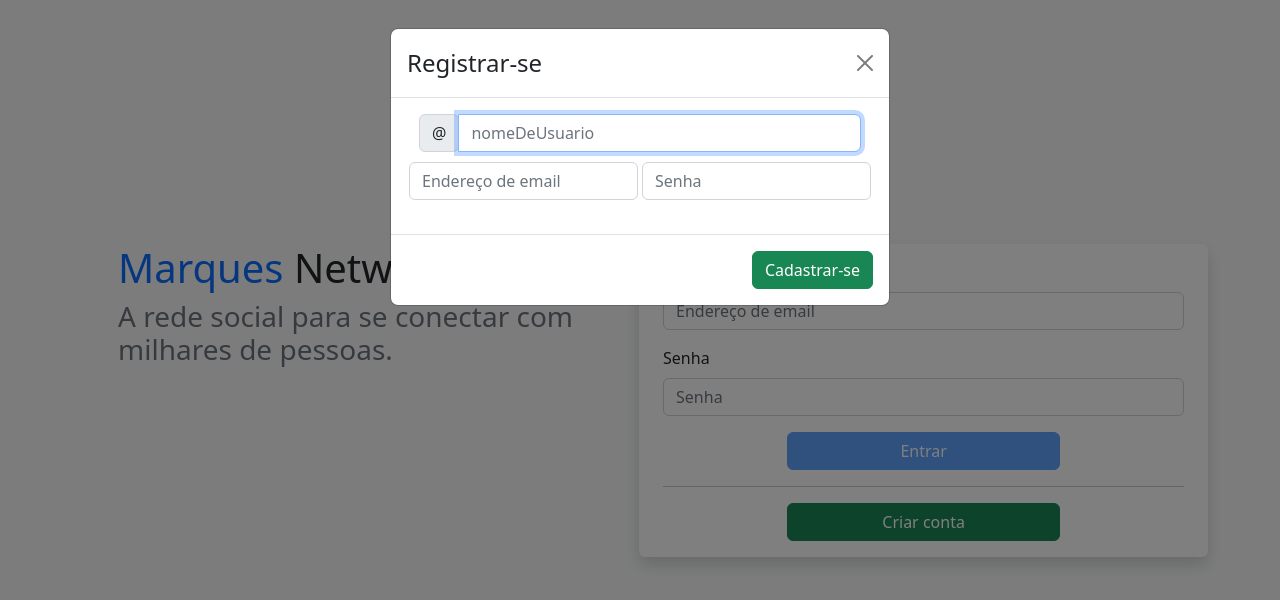
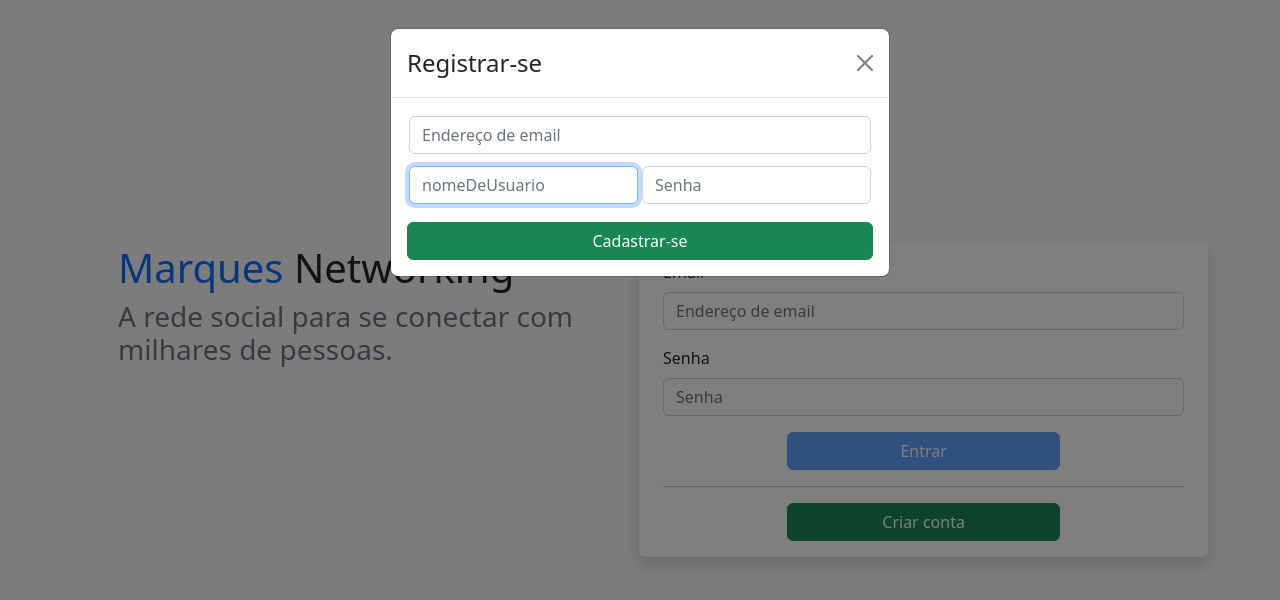
Before and after one commit to JoaoVMarques/social-network, a React (Create React App) app: page / in a window 1280 px wide. Both pictures are taken after a click on the button "Criar conta". Shown: the top 600 px of the page. Built offline with nearby package versions, Linux system fonts and the light colour scheme.

Commit message:
Validação de registro criado

```diff
--- a/src/components/FormRegister.jsx
+++ b/src/components/FormRegister.jsx
@@ -1,21 +1,59 @@
-import React from 'react';
-import { Col, Container, Form, InputGroup, Row } from 'react-bootstrap';
+import React, { useState } from 'react';
+import { useContext } from 'react';
+import { Button, Col, Container, Form, Row } from 'react-bootstrap';
+import UserContext from '../context/UserContext';
 
 function FormRegister() {
+  const [form, setForm] = useState({});
+  const [errors, setErrors] = useState({});
+  const { registerInputValidade } = useContext(UserContext);
+
+  function setField(field, value) {
+    setForm({
+      ...form,
+      [field]: value,
+    });
+
+    if(errors[field]) {
+      setErrors({
+        ...errors,
+        [field]: null,
+      });
+    }
+  }
+
+  function validateFom() {
+    const { email, user, password } = form;
+    const newErrors = {};
+
+    const emailError = registerInputValidade('email', email);
+    const userError = registerInputValidade('user', user);
+    const passwordError = registerInputValidade('password', password);
+
+    if(emailError) {
+      newErrors.email = emailError;
+    }
+    if(userError) {
+      newErrors.user = userError;
+    }
+    if(passwordError) {
+      newErrors.password = passwordError;
+    }
+
+    return newErrors;
+  }
+
+  function handleSubmit(event) {
+    event.preventDefault();
+    const formErros = validateFom();
+    if(Object.keys(formErros).length > 0) {
+      setErrors(formErros);
+    }
+  }
+
   return (
     <Form>
       <Container>
-        <Row>
-          <InputGroup hasValidation>
-            <InputGroup.Text className='mb-2'>@</InputGroup.Text>
-            <Form.Control
-              className='mb-2'
-              type="text"
-              placeholder='nomeDeUsuario'
-              autoFocus
-            />
-          </InputGroup>
-        </Row>
         <Row>
           <Col className='pd-2'>
             <Form.Group className="mb-2" controlId="formEmail">
@@ -23,7 +61,31 @@ function FormRegister() {
                 type="email"
                 name="email"
                 placeholder="Endereço de email"
+                onChange={ ({target}) => setField('email', target.value) }
+                isInvalid={ !!errors.email }
+                required
               />
+              <Form.Control.Feedback type="invalid">
+                { errors.email }
+              </Form.Control.Feedback>
+            </Form.Group>
+          </Col>
+        </Row>
+        <Row>
+          <Col className='pd-2'>
+            <Form.Group className="mb-2" controlId="formUser">
+              <Form.Control
+                className='mb-2'
+                type="text"
+                placeholder='nomeDeUsuario'
+                autoFocus
+                onChange={ ({target}) => setField('user', target.value) }
+                isInvalid={ !!errors.user }
+                required
+              />
+              <Form.Control.Feedback type="invalid">
+                { errors.user }
+              </Form.Control.Feedback>
             </Form.Group>
           </Col>
           <Col className='pd-2'>
@@ -32,9 +94,23 @@ function FormRegister() {
                 type="password"
                 name="password"
                 placeholder="Senha"
+                onChange={ ({target}) => setField('password', target.value) }
+                isInvalid={ !!errors.password }
+                required
               />
+              <Form.Control.Feedback type="invalid">
+                { errors.password }
+              </Form.Control.Feedback>
             </Form.Group>
           </Col>
+          <Button
+            type="submit"
+            variant="primary"
+            className="btn btn-success"
+            onClick={ (event) => handleSubmit(event) }
+          >
+            Cadastrar-se
+          </Button>
         </Row>
       </Container>
     </Form>
--- a/src/components/Modals/Register.jsx
+++ b/src/components/Modals/Register.jsx
@@ -1,12 +1,11 @@
 import React from 'react';
 import PropTypes from 'prop-types';
-import { Button, Modal } from 'react-bootstrap';
+import { Modal } from 'react-bootstrap';
 import FormRegister from '../FormRegister';
 
 function Register(props) {
   const { show, setShow } = props;
   const handleClose = () => setShow(false);
-  console.log(show);
   return(
     <Modal show={ show } onHide={ handleClose }>
       <Modal.Header closeButton>
@@ -15,11 +14,6 @@ function Register(props) {
       <Modal.Body>
         <FormRegister />
       </Modal.Body>
-      <Modal.Footer>
-        <Button variant="primary" className="btn btn-success" onClick={ handleClose }>
-          Cadastrar-se
-        </Button>
-      </Modal.Footer>
     </Modal>
   );
 }
--- a/src/context/Provider.jsx
+++ b/src/context/Provider.jsx
@@ -29,8 +29,48 @@ function Provider({ children }) {
     setVerified(result ? true : false);
   }
 
+  function registerEmail(value) {
+    if(value) {
+      const result = value.toLowerCase().match(
+        emailRegex
+      );
+      return result ? false : 'O email é inválido';
+    }
+    return 'É necessário ter um email.';
+  }
+
+  function registerUser(value) {
+    if(value) {
+      return false;
+    }
+    return 'É necessário ter um nome de úsuario.';
+  }
+
+  function registerPassword(value) {
+    if(value) {
+      const result = value.toLowerCase().match(
+        passwordRegex
+      );
+      return result ? false
+        : 'A senha precisa ter no minimo 8 caracteres e no minimo 1 letra e 1 número';
+
+    }
+    return 'Insira uma senha.';
+  }
+
+  function registerInputValidade(name, value) {
+    if (name === 'email') {
+      return registerEmail(value);
+    } else if (name === 'user') {
+      return registerUser(value);
+    } else if (name === 'password') {
+      return registerPassword(value);
+    }
+  }
+
   const contextValue = {
     disableButton,
+    registerInputValidade,
     verifyInput,
   };
 
```
